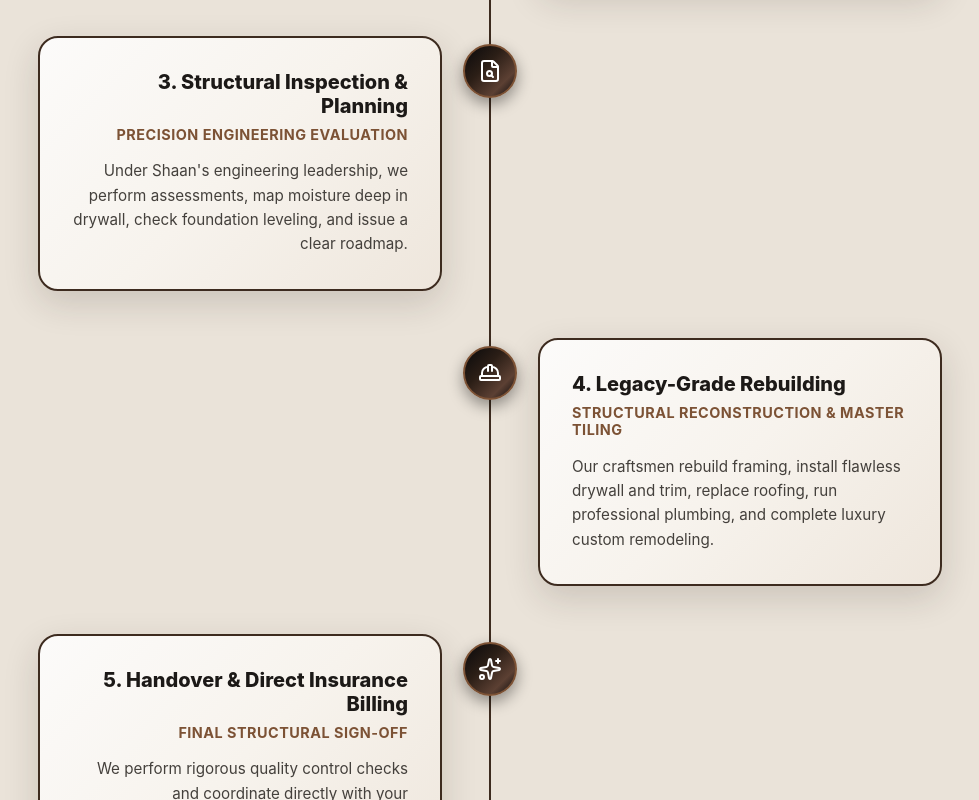
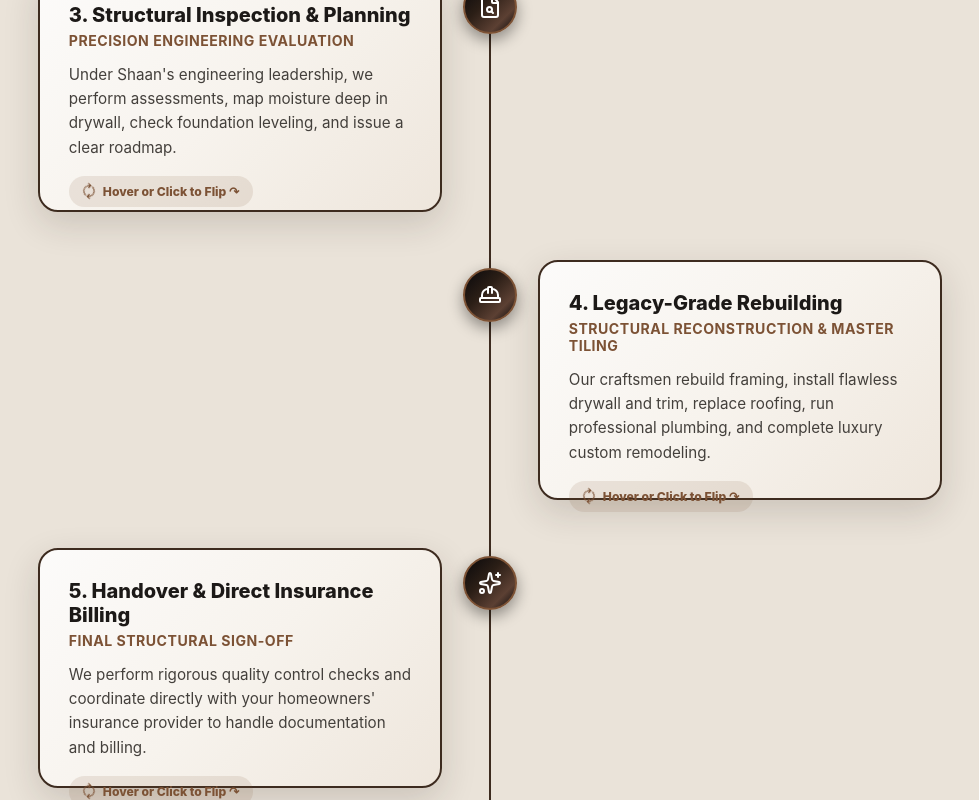
Before and after one commit to asadrzvi/SolidStateConstruction, a React (Vite) app: page / in a window 1280 px wide. Shown: the part 5200-6000 px from the top of the page, without its empty margins (150-1129 px from the left). Built offline with nearby package versions, Linux system fonts and the light colour scheme.

Commit message:
Implement true 180-degree 3D Flip Card animation with front/back faces for Process Timeline steps

```diff
--- a/src/components/ProcessTimeline.css
+++ b/src/components/ProcessTimeline.css
@@ -76,51 +76,132 @@
   left: -27px;
 }
 
-/* Timeline card with 3D Flip Tilt & Ombre Shift */
-.timeline-card {
-  background: var(--card-bg, #fcfbfa);
-  background-size: 250% 100% !important;
-  background-position: 0% 0% !important;
-  border: 2px solid #3d2b1f !important;
-  padding: 2rem;
-  border-radius: 14px;
-  box-shadow: 0 10px 30px rgba(43, 30, 22, 0.15);
-  transition: background-position 0.6s cubic-bezier(0.16, 1, 0.3, 1),
-              transform 0.5s cubic-bezier(0.16, 1, 0.3, 1),
-              box-shadow 0.4s ease,
-              border-color 0.4s ease !important;
-  perspective: 1000px;
-  transform-style: preserve-3d;
-  will-change: transform, box-shadow;
+/* 3D FLIP CARD PERSPECTIVE SYSTEM */
+.timeline-card-wrapper {
+  perspective: 1200px;
+  width: 100%;
+  cursor: pointer;
 }
 
-.timeline-card:hover {
-  transform: translateY(-8px) rotateY(4deg) rotateX(-2deg) scale(1.02) !important;
-  border-color: #7c5235 !important;
-  box-shadow: 0 22px 50px rgba(43, 30, 22, 0.35) !important;
+.timeline-card-inner {
+  position: relative;
+  width: 100%;
+  min-height: 240px;
+  text-align: left;
+  transition: transform 0.8s cubic-bezier(0.34, 1.56, 0.64, 1);
+  transform-style: preserve-3d;
 }
 
-.timeline-card h3 {
+/* Hover or Click triggers 180-degree Y-axis flip */
+.timeline-card-wrapper:hover .timeline-card-inner,
+.timeline-card-wrapper.flipped .timeline-card-inner {
+  transform: rotateY(180deg);
+}
+
+.timeline-card-face {
+  position: absolute;
+  top: 0;
+  left: 0;
+  width: 100%;
+  height: 100%;
+  -webkit-backface-visibility: hidden;
+  backface-visibility: hidden;
+  border-radius: 20px !important;
+  border: 2px solid #3d2b1f !important;
+  padding: 1.8rem;
+  box-shadow: 0 12px 35px rgba(43, 30, 22, 0.16) !important;
+  display: flex;
+  flex-direction: column;
+  justify-content: space-between;
+  box-sizing: border-box;
+}
+
+/* Front Face */
+.timeline-card-front {
+  background: linear-gradient(135deg, #fcfbfa 0%, #f7f3ed 50%, #eee6dc 100%) !important;
+  z-index: 2;
+  transform: rotateY(0deg);
+}
+
+.timeline-card-front h3 {
   font-size: 1.25rem;
   font-weight: 800;
-  margin-bottom: 0.5rem;
+  margin-bottom: 0.4rem;
   color: var(--text-dark);
 }
 
-.timeline-card h4 {
-  font-size: 0.9rem;
+.timeline-card-front h4 {
+  font-size: 0.88rem;
   font-weight: 700;
   color: var(--accent-light, #7c5235);
   text-transform: uppercase;
   letter-spacing: 0.5px;
+  margin-bottom: 0.8rem;
+}
+
+.timeline-card-front p {
+  font-size: 0.95rem;
+  line-height: 1.6;
+  color: var(--text-light);
   margin-bottom: 1rem;
 }
 
-.timeline-card p {
-  font-size: 0.95rem;
-  line-height: 1.6;
-  color: var(--text-light);
-  margin: 0;
+.flip-hint-pill {
+  display: inline-flex;
+  align-items: center;
+  gap: 0.4rem;
+  font-size: 0.76rem;
+  font-weight: 800;
+  color: #7c5235;
+  background: rgba(124, 82, 53, 0.12);
+  padding: 0.35rem 0.85rem;
+  border-radius: 20px;
+  align-self: flex-start;
+}
+
+.spin-icon {
+  animation: spinSlow 8s linear infinite;
+}
+
+@keyframes spinSlow {
+  from { transform: rotate(0deg); }
+  to { transform: rotate(360deg); }
+}
+
+/* Back Face */
+.timeline-card-back {
+  background: linear-gradient(135deg, #09090b 0%, #2b1e16 50%, #3d2b1f 100%) !important;
+  color: #ffffff !important;
+  border-color: #7c5235 !important;
+  transform: rotateY(180deg);
+  box-shadow: 0 20px 45px rgba(0, 0, 0, 0.5) !important;
+}
+
+.timeline-card-back h3 {
+  font-size: 1.2rem;
+  font-weight: 800;
+  color: #ffffff !important;
+  margin-bottom: 0.8rem;
+}
+
+.back-specs-list {
+  list-style: none;
+  padding: 0;
+  margin: 0 0 1.2rem 0;
+}
+
+.back-specs-list li {
+  font-size: 0.88rem;
+  font-weight: 600;
+  color: #f5e6d8;
+  margin-bottom: 0.5rem;
+  line-height: 1.4;
+}
+
+.cta-flip-btn {
+  font-size: 0.85rem !important;
+  padding: 0.6rem 1.4rem !important;
+  border-radius: 9999px !important;
 }
 
 /* Explicit Dark Mode Overrides */
--- a/src/components/ProcessTimeline.jsx
+++ b/src/components/ProcessTimeline.jsx
@@ -1,41 +1,81 @@
-import React from 'react';
-import { PhoneCall, ShieldAlert, FileSearch, HardHat, Sparkles } from 'lucide-react';
+import React, { useState } from 'react';
+import { PhoneCall, ShieldAlert, FileSearch, HardHat, Sparkles, RefreshCw, ArrowRight } from 'lucide-react';
 import { useLanguage } from '../context/LanguageContext';
 import './ProcessTimeline.css';
 
 export default function ProcessTimeline() {
   const { t } = useLanguage();
+  const [flippedCards, setFlippedCards] = useState({});
+
+  const toggleFlip = (idx) => {
+    setFlippedCards((prev) => ({ ...prev, [idx]: !prev[idx] }));
+  };
 
   const steps = [
     {
       icon: <PhoneCall size={24} />,
-      title: t('processStep1Title'),
-      subtitle: t('processStep1Sub'),
-      desc: t('processStep1Desc')
+      title: t('processStep1Title') || "1. 24/7 Dispatch & Rapid Response",
+      subtitle: t('processStep1Sub') || "Emergency Callout within Leander & Austin Metro",
+      desc: t('processStep1Desc') || "When disaster strikes or emergency repair is needed, our technicians are on-site within 1 hour to immediately stabilize safety conditions.",
+      backTitle: "Rapid Emergency Protocols",
+      backSpecs: [
+        "⚡ 40-Minute Average On-Site Arrival",
+        "📞 Direct Line to Master Contractor Shaan",
+        "🛡️ Instant Safety & Water Containment"
+      ],
+      ctaText: "Call Dispatch Now"
     },
     {
       icon: <ShieldAlert size={24} />,
-      title: t('processStep2Title'),
-      subtitle: t('processStep2Sub'),
-      desc: t('processStep2Desc')
+      title: t('processStep2Title') || "2. Immediate Damage Containment",
+      subtitle: t('processStep2Sub') || "Mitigate Loss & Prevent Secondary Damage",
+      desc: t('processStep2Desc') || "We perform fast water extraction, set up commercial air dehumidifiers, and apply temporary board-up or roof tarps to secure the building envelope.",
+      backTitle: "Containment Engineering",
+      backSpecs: [
+        "💧 Commercial Heavy-Duty Water Extraction",
+        "🌪️ Industrial Air Scrubbing & Dehumidification",
+        "🏗️ Temporary Roof Tarping & Enclosure"
+      ],
+      ctaText: "Get Emergency Help"
     },
     {
       icon: <FileSearch size={24} />,
-      title: t('processStep3Title'),
-      subtitle: t('processStep3Sub'),
-      desc: t('processStep3Desc')
+      title: t('processStep3Title') || "3. Structural Inspection & Planning",
+      subtitle: t('processStep3Sub') || "Precision Engineering Evaluation",
+      desc: t('processStep3Desc') || "Under Shaan's engineering leadership, we assess moisture deep in drywall, check foundation leveling, and issue a clear repair roadmap.",
+      backTitle: "Engineering Diagnostics",
+      backSpecs: [
+        "📐 Laser Level Foundation Mapping",
+        "🔍 FLIR Thermal Moisture Scanning",
+        "📋 Direct Adjuster & Insurance Documentation"
+      ],
+      ctaText: "Request Inspection"
     },
     {
       icon: <HardHat size={24} />,
-      title: t('processStep4Title'),
-      subtitle: t('processStep4Sub'),
-      desc: t('processStep4Desc')
+      title: t('processStep4Title') || "4. Precision Execution & Buildout",
+      subtitle: t('processStep4Sub') || "Certified Craftsmen & Legacy Materials",
+      desc: t('processStep4Desc') || "From pouring reinforced concrete slabs to installing custom trim and structural steel piers, our crew builds back stronger than before.",
+      backTitle: "Craftsmanship Guarantee",
+      backSpecs: [
+        "🧱 Grade-A Reinforced Rebar & Concrete",
+        "🔨 Master Carpentry & Drywall Finishing",
+        "⚖️ Structural Steel Pier Installation"
+      ],
+      ctaText: "View Project Specs"
     },
     {
       icon: <Sparkles size={24} />,
-      title: t('processStep5Title'),
-      subtitle: t('processStep5Sub'),
-      desc: t('processStep5Desc')
+      title: t('processStep5Title') || "5. Final Walkthrough & Warranty",
+      subtitle: t('processStep5Sub') || "Complete Clean-Up & Warranty Handover",
+      desc: t('processStep5Desc') || "We conduct a room-by-room quality audit with you, ensure clean site turnover, and hand over your structural warranty documentation.",
+      backTitle: "Warranty & Guarantee",
+      backSpecs: [
+        "✨ 100% Spotless Site Cleanup",
+        "📜 Transferable Structural Warranty",
+        "🤝 Final Client Walkthrough Sign-Off"
+      ],
+      ctaText: "Start Your Project"
     }
   ];
 
@@ -47,18 +87,50 @@ export default function ProcessTimeline() {
 
         <div className="timeline-container">
           <div className="timeline-line"></div>
-          {steps.map((step, idx) => (
+          {steps.map((step, idx) => {
+            const isFlipped = !!flippedCards[idx];
+            return (
               <div key={idx} className={`timeline-item ${idx % 2 === 0 ? 'left' : 'right'}`}>
                 <div className="timeline-dot">
                   {step.icon}
                 </div>
-              <div className="timeline-card">
+
+                {/* 3D Flip Card Container */}
+                <div
+                  className={`timeline-card-wrapper ${isFlipped ? 'flipped' : ''}`}
+                  onClick={() => toggleFlip(idx)}
+                >
+                  <div className="timeline-card-inner">
+                    {/* Front Face */}
+                    <div className="timeline-card-face timeline-card-front">
                       <h3>{step.title}</h3>
                       <h4>{step.subtitle}</h4>
                       <p>{step.desc}</p>
+
+                      <div className="flip-hint-pill">
+                        <RefreshCw size={14} className="spin-icon" /> Hover or Click to Flip ↷
                       </div>
                     </div>
+
+                    {/* Back Face */}
+                    <div className="timeline-card-face timeline-card-back">
+                      <h3>{step.backTitle}</h3>
+                      <ul className="back-specs-list">
+                        {step.backSpecs.map((spec, sIdx) => (
+                          <li key={sIdx}>{spec}</li>
                         ))}
+                      </ul>
+                      <div className="flip-back-action">
+                        <span className="btn btn-primary cta-flip-btn">
+                          {step.ctaText} <ArrowRight size={16} />
+                        </span>
+                      </div>
+                    </div>
+                  </div>
+                </div>
+              </div>
+            );
+          })}
         </div>
       </div>
     </section>
```
Lines whose indentation alone changed are shown as unchanged.
